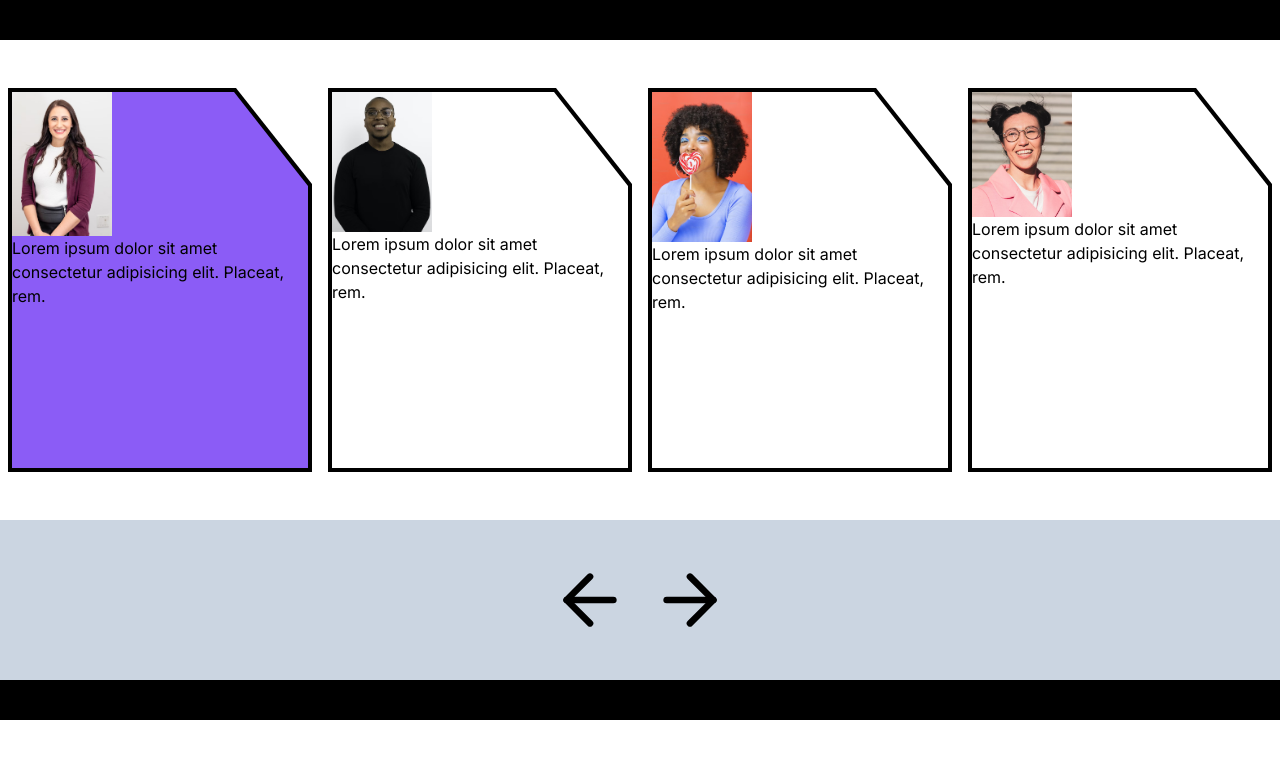
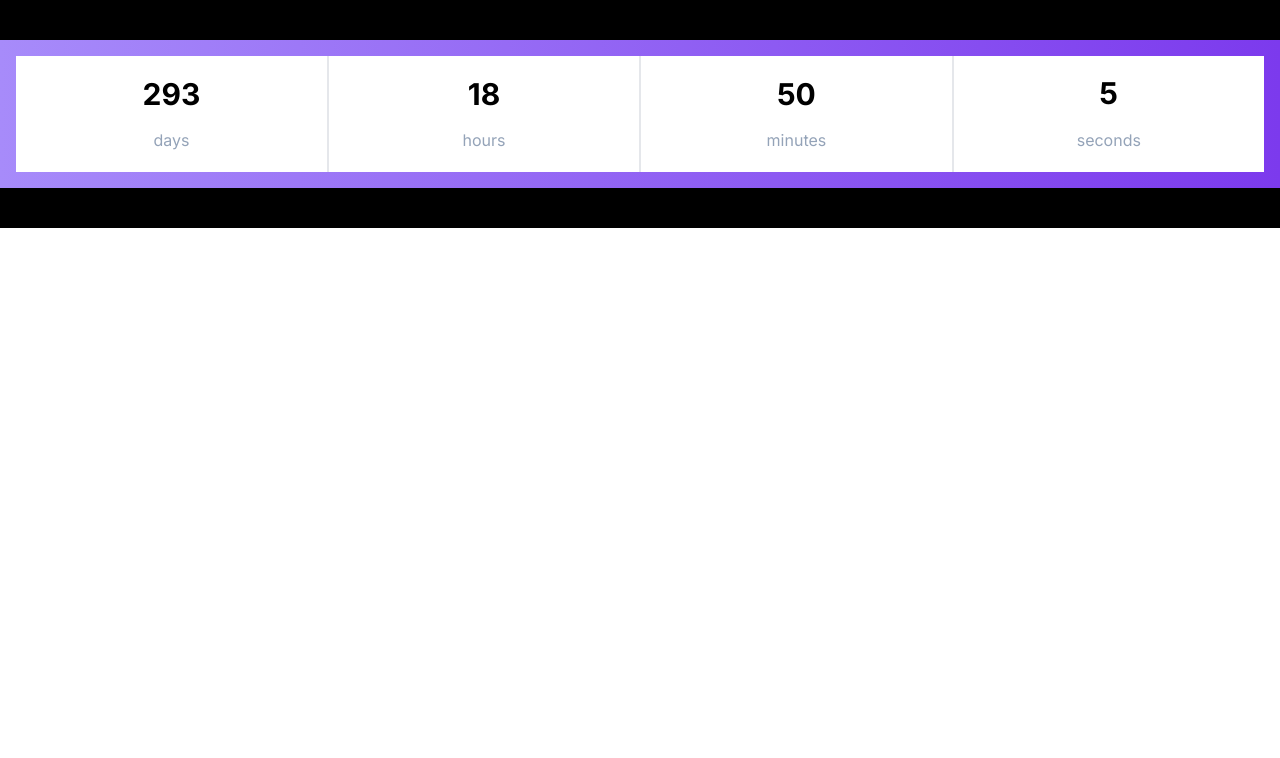
Before and after one commit to weeeeey/zeroUI, a Next.js app: page / in a window 1280 px wide. Shown: the top 758 px of the page. Built offline with nearby package versions, Linux system fonts and the light colour scheme.

Commit message:
count down && animatePresence with key & popLayout mode

```diff
--- a/app/page.tsx
+++ b/app/page.tsx
@@ -1,11 +1,12 @@
 'use client';
 
 import { StaggerLayout } from '@/components/ui/carousels/stagger';
+import { ShiftingLayout } from '@/components/ui/countdown/shifting';
 
 const MainPage = () => {
     return (
         <div className="bg-black w-full   flex justify-center items-center py-10">
-            <StaggerLayout />
+            <ShiftingLayout />
         </div>
     );
 };
--- /dev/null
+++ b/components/ui/countdown/shifting.tsx
@@ -0,0 +1,75 @@
+'use client';
+import { AnimatePresence, motion } from 'framer-motion';
+import React, { useState, useEffect } from 'react';
+
+interface ITimeDateProps {
+    days: number;
+    hours: number;
+    minutes: number;
+    seconds: number;
+}
+
+const TARGET_DATE = new Date('1/1/2025');
+
+const SECONDS = 1000;
+const MINUTES = SECONDS * 60;
+const HOURS = MINUTES * 60;
+const DAYS = HOURS * 24;
+
+export const ShiftingLayout = () => {
+    const [timeLeft, setTimeLeft] = useState<ITimeDateProps>();
+
+    useEffect(() => {
+        const interval = setInterval(handleTimeLeft, 1000);
+        return () => clearInterval(interval);
+    }, []);
+
+    const handleTimeLeft = () => {
+        let current = new Date();
+        let difference = TARGET_DATE.getTime() - current.getTime();
+        setTimeLeft({
+            days: Math.floor(difference / DAYS),
+            hours: Math.floor((difference % DAYS) / HOURS),
+            minutes: Math.floor((difference % HOURS) / MINUTES),
+            seconds: Math.floor((difference % MINUTES) / SECONDS),
+        });
+    };
+    if (!timeLeft) return null;
+    return (
+        <div className="w-full  p-4 bg-gradient-to-r from-violet-400 to-violet-600">
+            <div className="flex justify-between items-center w-full h-full bg-white divide-x-2 ">
+                <Shifting data={timeLeft.days} timeStr="days" />
+                <Shifting data={timeLeft.hours} timeStr="hours" />
+                <Shifting data={timeLeft.minutes} timeStr="minutes" />
+                <Shifting data={timeLeft.seconds} timeStr="seconds" />
+            </div>
+        </div>
+    );
+};
+
+interface ShiftProps {
+    data: number;
+    timeStr: 'days' | 'hours' | 'minutes' | 'seconds';
+}
+
+const Shifting = ({ data, timeStr }: ShiftProps) => {
+    return (
+        <div className="h-30 px-10 py-5 flex flex-col justify-center  w-full items-center space-y-4 ">
+            <div className="relative overflow-hidden text-center w-full  ">
+                <AnimatePresence mode="popLayout">
+                    <motion.span
+                        key={data}
+                        initial={{ y: '100%' }}
+                        animate={{ y: '0%' }}
+                        exit={{ y: '-100%' }}
+                        transition={{ duration: 0.75, ease: 'backIn' }}
+                        className="font-bold text-3xl block   "
+                    >
+                        {data}
+                    </motion.span>
+                </AnimatePresence>
+            </div>
+            <div className="text-slate-400">{timeStr}</div>
+        </div>
+    );
+};
```
